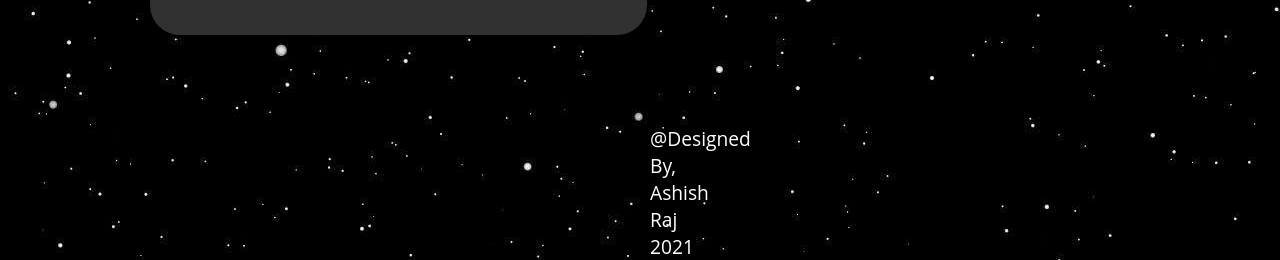
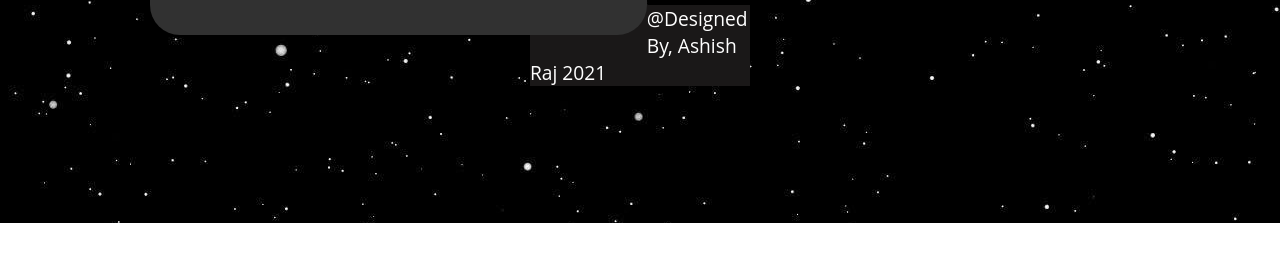
Before and after one commit to ashishraj30/Weather, a plain HTML site: page index.html in a window 1280 px wide. Shown: the part 603-863 px from the top of the page. After the commit the page ends 826 px from the top, so only its background shows below. Drawn offline with Linux system fonts and the light colour scheme; no server answers.

Commit message:
Update Style.css

```diff
--- a/Style.css
+++ b/Style.css
@@ -109,7 +109,7 @@ h1{
 
 footer{
   color: white;
-  margin: 650px;
+  margin: 530px;
   background-color: #1a1818  ;
 
 }
```
